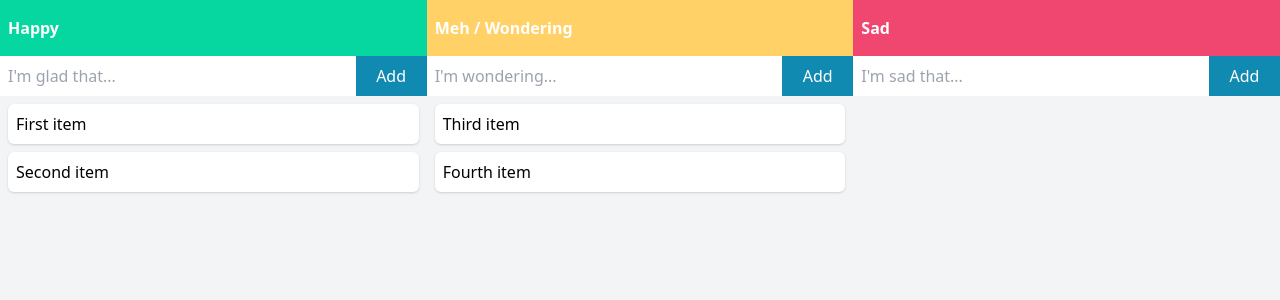
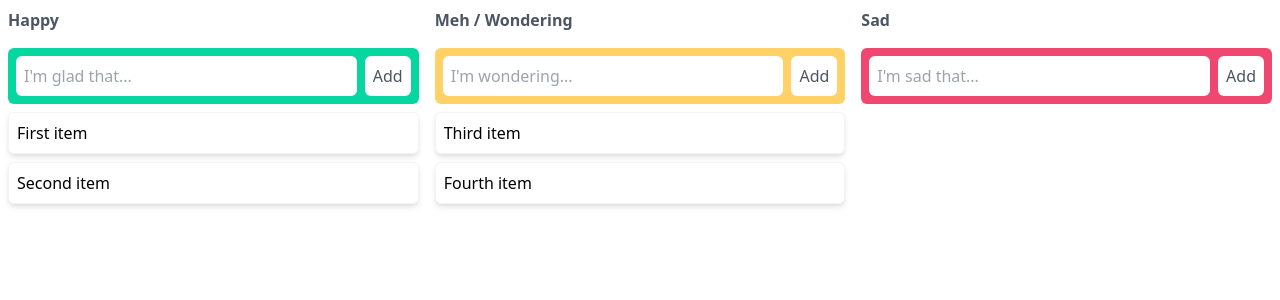
Before and after one commit to rob-lowcock/pioneer-frontend, a Vue app: page / in a window 1280 px wide. Shown: the top 300 px of the page. Built offline with nearby package versions, Linux system fonts and the light colour scheme.

Commit message:
Rearrange layout

```diff
--- a/index.html
+++ b/index.html
@@ -6,7 +6,7 @@
     <meta name="viewport" content="width=device-width, initial-scale=1.0" />
     <title>pIOneer</title>
   </head>
-  <body class="min-h-screen bg-gray-100">
+  <body class="min-h-screen">
     <div id="app" class="h-screen"></div>
     <script type="module" src="/src/main.js"></script>
   </body>
--- a/src/App.vue
+++ b/src/App.vue
@@ -36,6 +36,10 @@ export default {
   },
   methods: {
       addItem (title, column) {
+        if (title.length == 0) {
+          return
+        }
+
         this.items.push({
           title: title,
           id: this.items.length + 1,
--- a/src/components/RetroColumn.vue
+++ b/src/components/RetroColumn.vue
@@ -44,12 +44,14 @@ export default {
 
 <template>
     <div class="drop-zone">
-        <h1 :class="headingColor" class="px-2 py-4 text-l font-bold text-white">{{heading}}</h1>
-        <form @submit="submit($event)">
-            <input type="text" name="title" :placeholder="hint" :class="borderColor" class="p-2 w-10/12">
-            <input type="submit" value="Add" class="w-2/12 p-2 bg-blue text-white">
+        <h1 class="p-2 text-l font-bold text-gray-600">{{heading}}</h1>
+        <form @submit="submit($event)" :class="headingColor" class="rounded-md m-2 p-2">
+            <div class="flex">
+            <input type="text" name="title" :placeholder="hint" :class="borderColor" class="flex-1 p-2 rounded-md">
+            <input type="submit" value="Add" class="ml-2 flex-none p-2 rounded-md bg-white text-gray-600 justify-self-end">
+            </div>
         </form>
-        <div v-for='item in items' :key='item.title' draggable="true" @dragstart="startDrag($event, item)" class="m-2 p-2 rounded-md shadow bg-white">
+        <div v-for='item in items' :key='item.title' draggable="true" @dragstart="startDrag($event, item)" class="m-2 p-2 border-gray-100 border-solid border shadow-md rounded-md bg-white">
             <RetroCard :item='item' />
         </div>
     </div>
```
